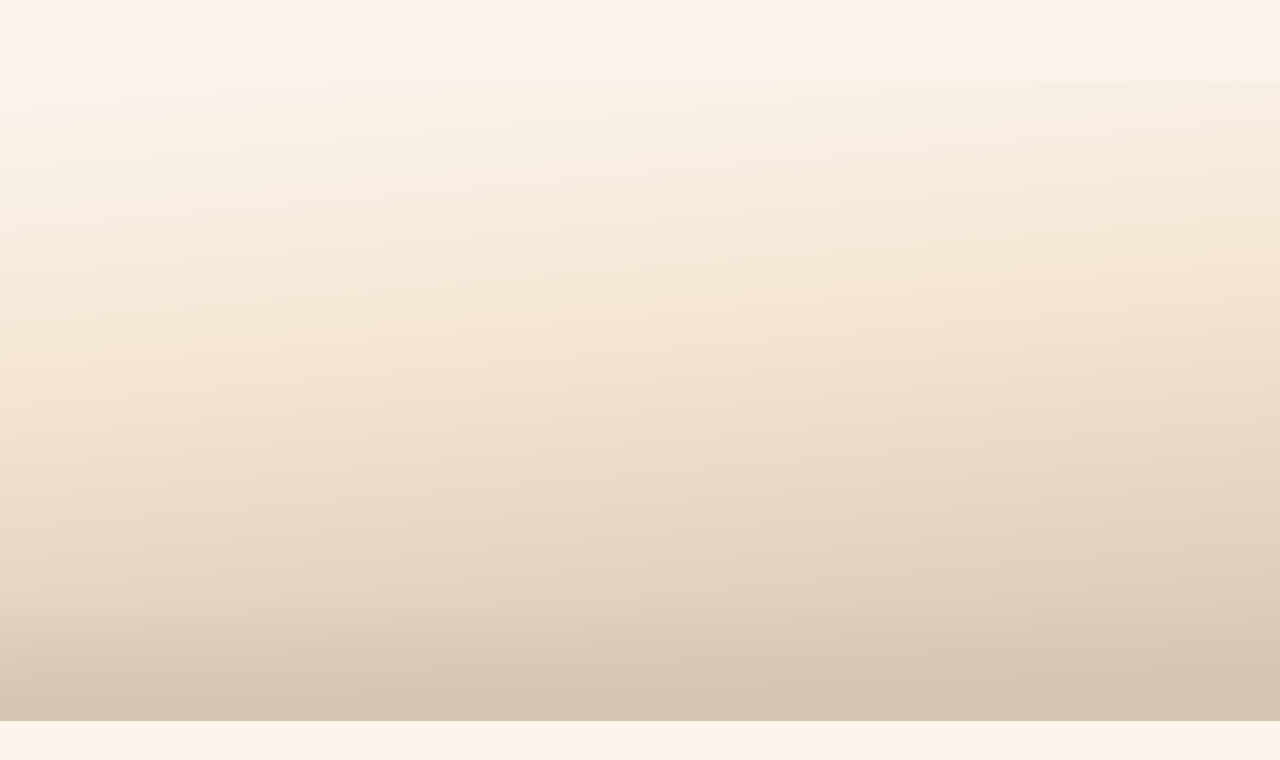
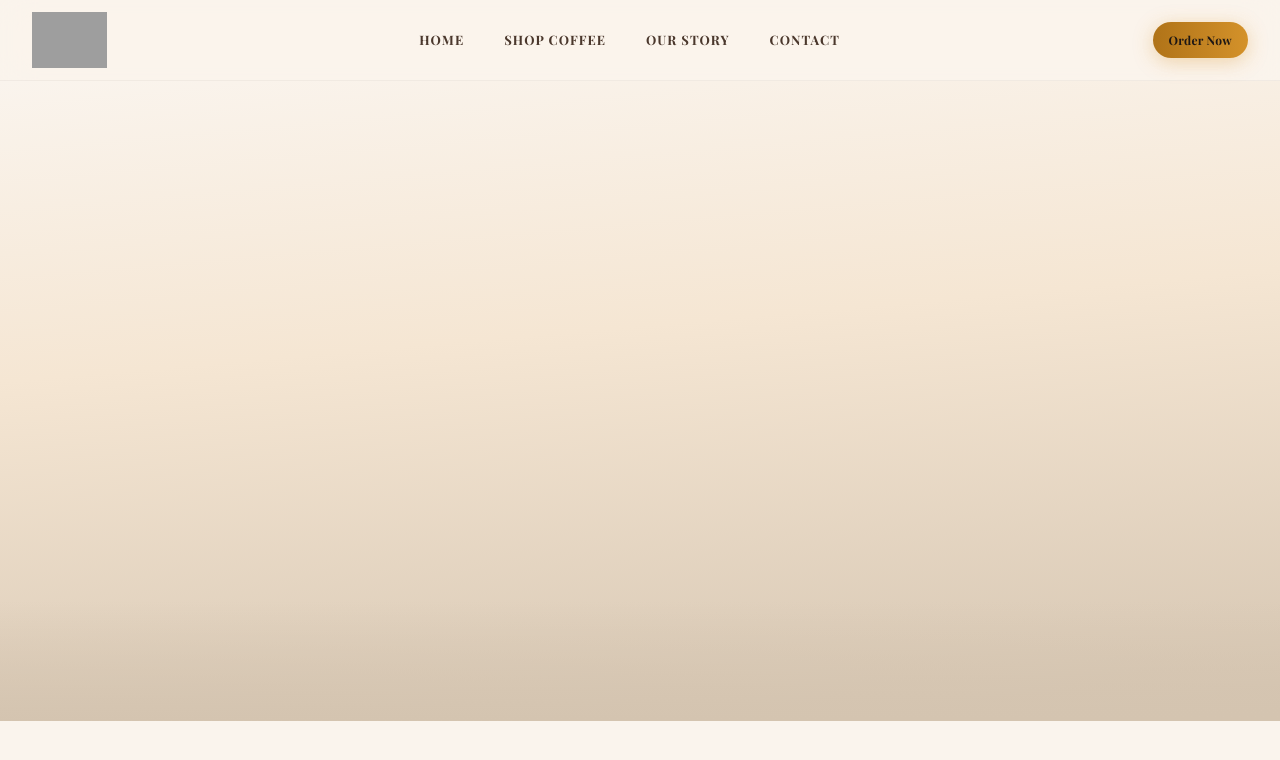
Before and after one commit to mcweav/The-Beans-Place-2026, a React (Vite) app: page / in a window 1280 px wide. Shown: the top 760 px of the page. Built offline with nearby package versions, Linux system fonts and the light colour scheme; grey boxes are pictures that could not be loaded; a web font is replaced by a local one.

Commit message:
full code edits

```diff
--- a/src/App.jsx
+++ b/src/App.jsx
@@ -12,6 +12,7 @@
 // - How JSX lets you use custom components like HTML tags
 //
 // ============================================================
+
 // STEP 1: Import your section components
 // Each component lives in its own file inside ./components/
 // Use this syntax:  import ComponentName from "./components/ComponentName";
@@ -52,7 +53,7 @@
 // for the navigation links in the NavBar.
 
 /* --- YOUR COMPONENT CODE GOES HERE --- */
-// imports go below here //
+// imports go below here
 import NavBar from "./components/NavBar";
 
 export default function App() {
--- a/src/components/NavBar.jsx
+++ b/src/components/NavBar.jsx
@@ -103,20 +103,20 @@ export default function NavBar() {
         <motion.header
             className={`navbar ${scrolled ? "navbar-scrolled" : ""}`}
             initial={{ y: -80, opacity: 0 }}
-            animate={{ y: 0, opacity: 0 }}
+            animate={{ y: 0, opacity: 1 }}
             transition={{ duration: 0.5, ease: [0.25, 0.46, 0.45, 0.94] }}>
-            <div className="mx-auto flex w-full max-w-7x1 items-center justify-betweenpx-4 py-3 md:px-8">
-                {/*BRAND*/}
-                <a href="home" className="brand">
+            <div className="mx-auto flex w-full max-w-7xl items-center justify-between px-4 py-3 md:px-8">
+                {/* Brand */}
+                <a href="#home" className="brand">
                     <img src={logo} alt="Beans Place Logo" className="logo h-12 w-auto md:h-14" />
                 </a>
 
-                {/*Desktop Nav*/}
+                {/* Desktop Nav */}
                 <nav className="nav-links hidden items-center gap-10 md:flex">
                     <a href="#home">Home</a>
                     <a href="#shop">Shop Coffee</a>
                     <a href="#about">Our Story</a>
-                    <a href="contact">Contact</a>
+                    <a href="#contact">Contact</a>
                 </nav>
 
                 {/* Desktop CTA */}
@@ -124,13 +124,13 @@ export default function NavBar() {
                     Order Now
                 </Button>
 
-                {/* MObile Hamburger */}
+                {/* Mobile Hamburger */}
                 <button
                     type="button"
-                    aria-label={menuOpen ? "Close Menu" : "Open Menu "}
+                    aria-label={menuOpen ? "Close Menu" : "Open Menu"}
                     aria-expanded={menuOpen}
                     onClick={() => setMenuOpen(!menuOpen)}
-                    className="relative z-50 flex h-10 w-10 flex-cool items-center jsutify-center gap-1.5 md:hidden">
+                    className="relative z-50 flex h-10 w-10 flex-col items-center justify-center gap-1.5 md:hidden">
                     <span
                         className={`block h-0.5 w-6 bg-black transition-all duration-300 ${menuOpen ? "translate-y-2 rotate-45" : ""}`}
                     />
@@ -148,9 +148,9 @@ export default function NavBar() {
                 {menuOpen && (
                     <motion.div
                         className="overflow-hidden md: hidden"
-                        initial={{ height: 0, opactiy: 0 }}
-                        animate={{ height: "auto", opactiy: 1 }}
-                        exit={{ height: 0, opactiy: 0 }}
+                        initial={{ height: 0, opacity: 0 }}
+                        animate={{ height: "auto", opacity: 1 }}
+                        exit={{ height: 0, opacity: 0 }}
                         transition={{ duration: 0.3, ease: "easeInOut" }}>
                         <nav className="flex flex-col gap-4 px-6 pb-6 pt-2">
                             <a href="#home" onClick={closeMenu} className="text-base font-semibold">
```
